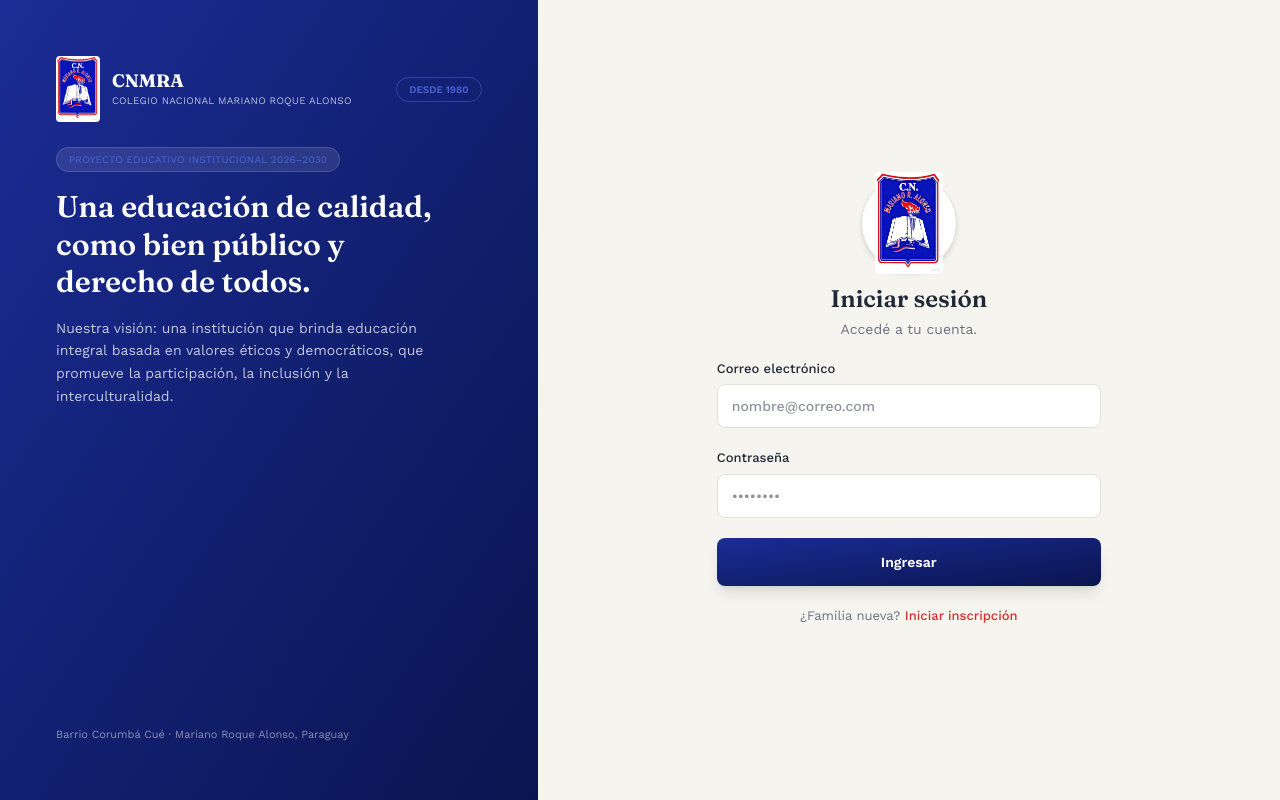
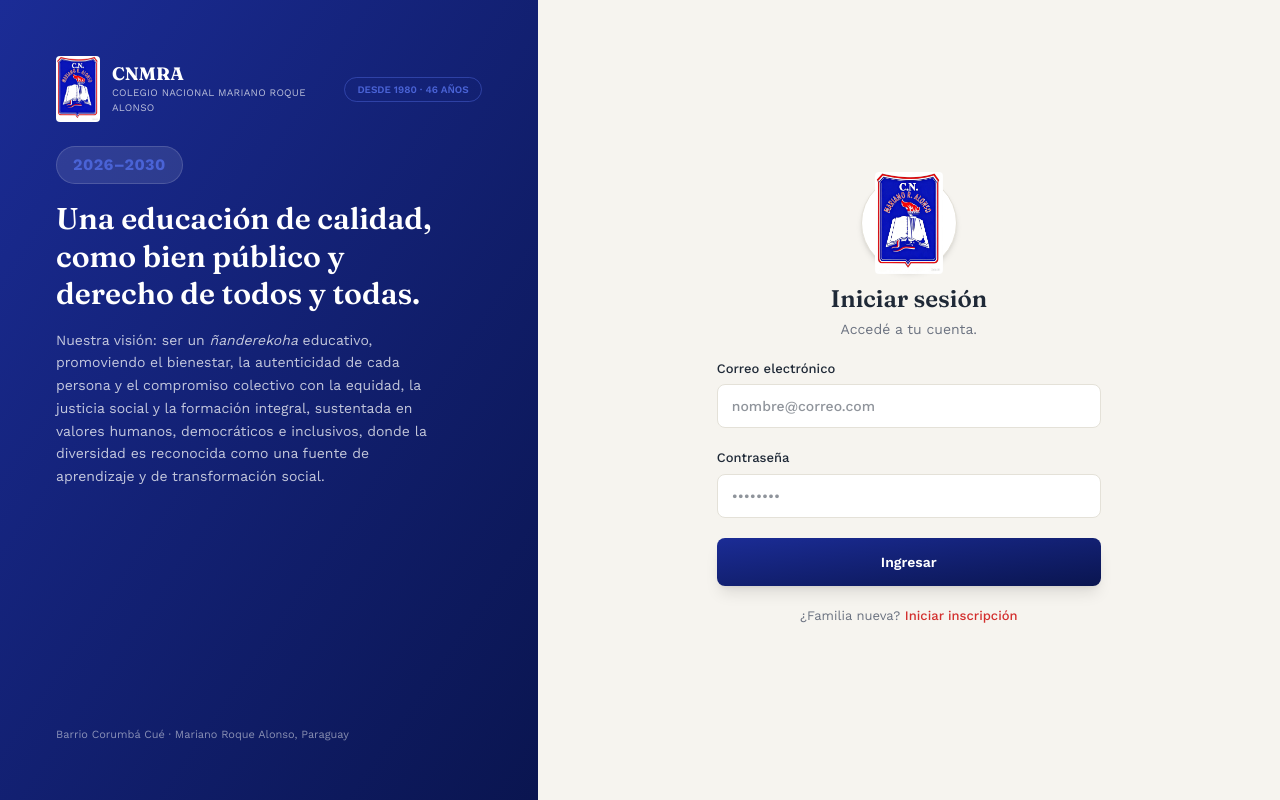
Before and after one commit to CNMRA/cnmra-plataforma, a Next.js app in the folder cnmra-app/: page /login in a window 1280 px wide. Built offline with nearby package versions, Linux system fonts and the light colour scheme; no server answers.

Commit message:
Calculate and display years since foundation
Added a function to calculate years since foundation and updated text to include the calculated years.

```diff
--- a/cnmra-app/src/app/login/page.tsx
+++ b/cnmra-app/src/app/login/page.tsx
@@ -6,6 +6,15 @@ import { useRouter } from "next/navigation";
 import { createClient } from "@/lib/supabase/client";
 import InstallButton from "@/components/InstallButton";
 
+const ANIO_FUNDACION = 1980;
+
+/** Años desde la fundación (3 de marzo de 1980), sumando uno recién a partir de esa fecha cada año. */
+function aniosDesdeFundacion(hoy: Date): number {
+  const fundacionEsteAnio = new Date(hoy.getFullYear(), 2, 3); // 3 de marzo
+  const yaPaso = hoy.getTime() >= fundacionEsteAnio.getTime();
+  return hoy.getFullYear() - ANIO_FUNDACION - (yaPaso ? 0 : 1);
+}
+
 export default function LoginPage() {
   const router = useRouter();
   const supabase = createClient();
@@ -13,6 +22,7 @@ export default function LoginPage() {
   const [password, setPassword] = useState("");
   const [loading, setLoading] = useState(false);
   const [error, setError] = useState<string | null>(null);
+  const anios = aniosDesdeFundacion(new Date());
 
   async function ingresar(e: React.FormEvent) {
     e.preventDefault();
@@ -65,21 +75,24 @@ export default function LoginPage() {
               </div>
             </div>
             <span className="text-[10px] font-semibold text-gold border border-gold/50 rounded-full px-3 py-1 whitespace-nowrap">
-              DESDE 1980
+              DESDE 1980 · {anios} AÑOS
             </span>
           </div>
 
           <div>
-            <span className="inline-flex items-center gap-2 bg-white/10 border border-white/15 rounded-full px-3 py-1 text-[10px] tracking-wide text-gold mb-4">
-              PROYECTO EDUCATIVO INSTITUCIONAL 2026–2030
+            <span className="inline-flex items-center gap-2 bg-white/10 border border-white/15 rounded-full px-4 py-1.5 text-base font-bold tracking-wide text-gold mb-4">
+              2026–2030
             </span>
             <h1 className="font-display text-3xl leading-tight max-w-sm">
-              Una educación de calidad, como bien público y derecho de todos.
+              Una educación de calidad, como bien público y derecho de todos y todas.
             </h1>
             <p className="text-sm leading-relaxed text-white/75 max-w-sm mt-4">
-              Nuestra visión: una institución que brinda educación integral basada
-              en valores éticos y democráticos, que promueve la participación, la
-              inclusión y la interculturalidad.
+              Nuestra visión: ser un <i>ñanderekoha</i> educativo, promoviendo el
+              bienestar, la autenticidad de cada persona y el compromiso colectivo
+              con la equidad, la justicia social y la formación integral,
+              sustentada en valores humanos, democráticos e inclusivos, donde la
+              diversidad es reconocida como una fuente de aprendizaje y de
+              transformación social.
             </p>
           </div>
         </div>
```
